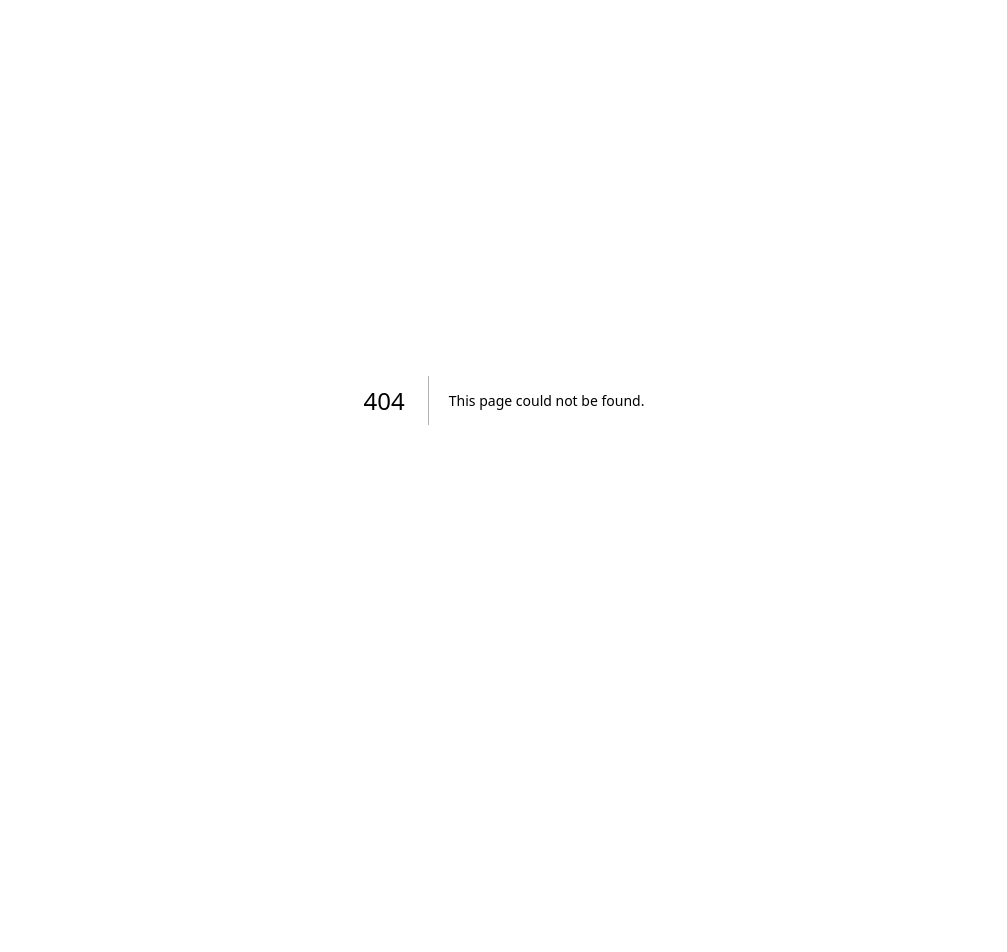
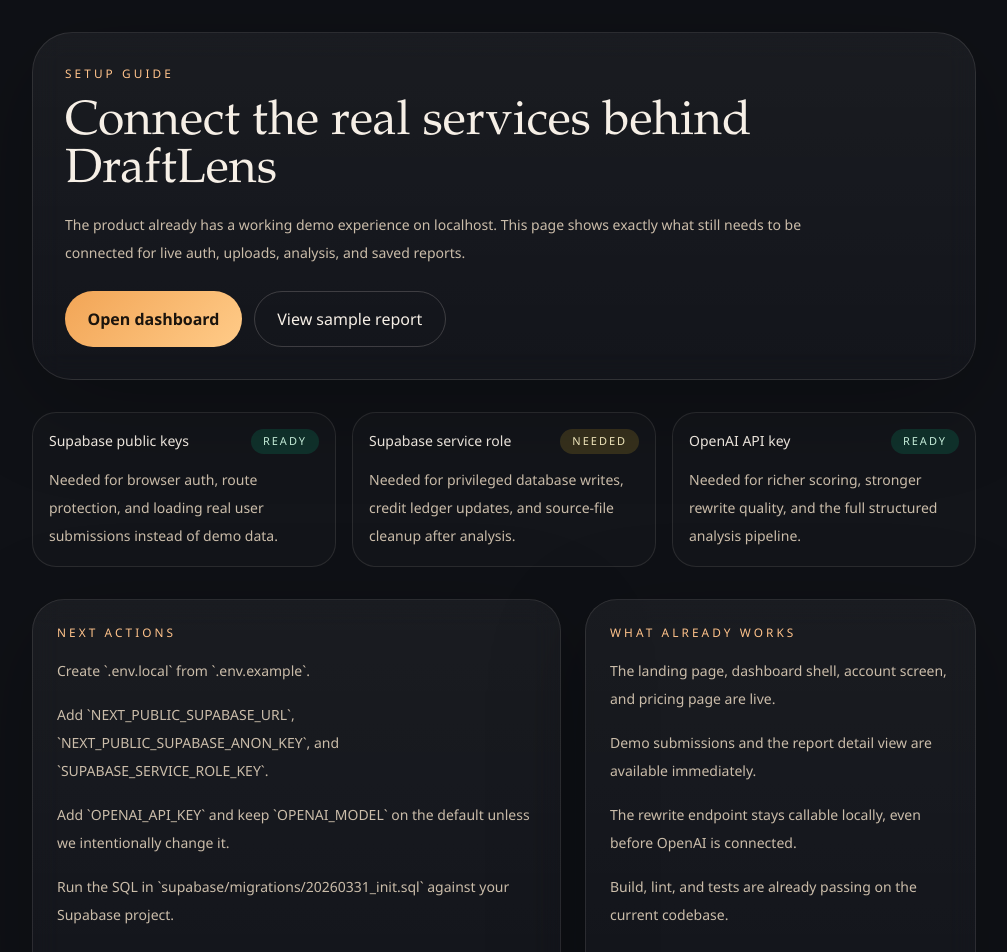
Before and after one commit to arjunymun/essay-feedback-app, a Next.js app: page /setup in a window 1280 px wide. Before the commit this address had no page. Shown: the top 952 px of the page, without its empty margins (136-1143 px from the left). Before the commit the page ends 800 px from the top, so only its background shows below. Built offline with nearby package versions, Linux system fonts and the light colour scheme; no server answers.

Commit message:
Add in-app setup guide

```diff
--- a/src/app/dashboard/page.tsx
+++ b/src/app/dashboard/page.tsx
@@ -38,6 +38,9 @@
           </div>
 
           <div className="flex flex-wrap items-center gap-3">
+            <Link className="secondary-button" href="/setup">
+              Setup
+            </Link>
             <Link className="secondary-button" href="/account">
               Account
             </Link>
@@ -52,7 +55,19 @@
 
         {flags.isDemoMode ? (
           <section className="rounded-[1.8rem] border border-sky-300/20 bg-sky-300/8 px-6 py-5 text-sm leading-7 text-sky-100">
-            Demo mode is active. You can inspect the seeded sample report and the rewrite lab now, then wire Supabase and OpenAI when you are ready for real uploads.
+            <p>
+              Demo mode is active. You can inspect the seeded sample report and the
+              rewrite lab now, then wire Supabase and OpenAI when you are ready for real
+              uploads.
+            </p>
+            <div className="mt-4 flex flex-wrap gap-3">
+              <Link className="secondary-button" href="/dashboard/submissions/demo-report">
+                Open sample report
+              </Link>
+              <Link className="secondary-button" href="/setup">
+                Finish setup
+              </Link>
+            </div>
           </section>
         ) : null}
 
--- a/src/app/page.tsx
+++ b/src/app/page.tsx
@@ -54,6 +54,9 @@
                 <Link className="secondary-button" href="/pricing">
                   See pricing path
                 </Link>
+                <Link className="secondary-button" href="/setup">
+                  Setup guide
+                </Link>
               </div>
             </div>
 
@@ -89,6 +92,27 @@
             description="Full-stack auth, uploads, AI analysis, citation verification, saved reports, and a clear business path make this a strong portfolio project and a realistic side-hustle foundation."
           />
         </section>
+
+        <section className="grid gap-5 lg:grid-cols-[1.1fr_0.9fr]">
+          <div className="glass-card rounded-[2rem] p-6">
+            <p className="eyebrow">How it works</p>
+            <ol className="mt-5 space-y-4 text-sm leading-7 text-[var(--muted)]">
+              <li>Upload a `.docx` or text PDF and DraftLens extracts the essay body, references, and citation signals.</li>
+              <li>The analysis pipeline scores the draft against a general academic rubric and highlights the highest-leverage fixes.</li>
+              <li>Crossref and OpenAlex checks look for likely source matches so weak or missing citations are easier to spot.</li>
+              <li>Students review saved reports, compare rewrite suggestions, and revise with a clearer plan.</li>
+            </ol>
+          </div>
+
+          <div className="glass-card rounded-[2rem] p-6">
+            <p className="eyebrow">Build status</p>
+            <ul className="mt-5 space-y-4 text-sm leading-7 text-[var(--muted)]">
+              <li>Frontend, dashboard, report pages, and demo data are live on localhost now.</li>
+              <li>Supabase will unlock real auth, uploads, storage cleanup, and saved user history.</li>
+              <li>OpenAI will upgrade the fallback analysis into richer scoring and rewrite output.</li>
+            </ul>
+          </div>
+        </section>
       </main>
     </div>
   );
--- /dev/null
+++ b/src/app/setup/page.tsx
@@ -0,0 +1,114 @@
+import Link from "next/link";
+
+import { APP_NAME } from "@/lib/constants";
+import { flags } from "@/lib/env";
+
+type SetupItemProps = {
+  label: string;
+  ready: boolean;
+  detail: string;
+};
+
+function SetupItem({ label, ready, detail }: SetupItemProps) {
+  return (
+    <div className="metric-card">
+      <div className="flex items-center justify-between gap-3">
+        <p className="text-sm font-medium text-[var(--foreground)]">{label}</p>
+        <span
+          className={`rounded-full px-3 py-1 text-[11px] uppercase tracking-[0.18em] ${
+            ready
+              ? "bg-emerald-400/15 text-emerald-100"
+              : "bg-amber-300/15 text-amber-100"
+          }`}
+        >
+          {ready ? "Ready" : "Needed"}
+        </span>
+      </div>
+      <p className="mt-3 text-sm leading-7 text-[var(--muted)]">{detail}</p>
+    </div>
+  );
+}
+
+export default function SetupPage() {
+  const steps = [
+    {
+      label: "Supabase public keys",
+      ready: flags.hasSupabasePublic,
+      detail:
+        "Needed for browser auth, route protection, and loading real user submissions instead of demo data.",
+    },
+    {
+      label: "Supabase service role",
+      ready: flags.hasSupabaseService,
+      detail:
+        "Needed for privileged database writes, credit ledger updates, and source-file cleanup after analysis.",
+    },
+    {
+      label: "OpenAI API key",
+      ready: flags.hasOpenAI,
+      detail:
+        "Needed for richer scoring, stronger rewrite quality, and the full structured analysis pipeline.",
+    },
+  ];
+
+  return (
+    <div className="page-shell">
+      <main className="mx-auto flex w-full max-w-5xl flex-1 flex-col gap-8 px-6 py-8 lg:px-10">
+        <section className="glass-card rounded-[2.5rem] p-8">
+          <p className="eyebrow">Setup guide</p>
+          <h1 className="mt-4 font-display text-5xl text-[var(--foreground)]">
+            Connect the real services behind {APP_NAME}
+          </h1>
+          <p className="mt-4 max-w-3xl text-sm leading-7 text-[var(--muted)]">
+            The product already has a working demo experience on localhost. This page
+            shows exactly what still needs to be connected for live auth, uploads,
+            analysis, and saved reports.
+          </p>
+
+          <div className="mt-6 flex flex-wrap gap-3">
+            <Link className="primary-button" href="/dashboard">
+              Open dashboard
+            </Link>
+            <Link className="secondary-button" href="/dashboard/submissions/demo-report">
+              View sample report
+            </Link>
+          </div>
+        </section>
+
+        <section className="grid gap-4 md:grid-cols-3">
+          {steps.map((step) => (
+            <SetupItem
+              key={step.label}
+              detail={step.detail}
+              label={step.label}
+              ready={step.ready}
+            />
+          ))}
+        </section>
+
+        <section className="grid gap-6 lg:grid-cols-[1.15fr_0.85fr]">
+          <div className="glass-card rounded-[2rem] p-6">
+            <p className="eyebrow">Next actions</p>
+            <ol className="mt-4 space-y-4 text-sm leading-7 text-[var(--muted)]">
+              <li>Create `.env.local` from `.env.example`.</li>
+              <li>Add `NEXT_PUBLIC_SUPABASE_URL`, `NEXT_PUBLIC_SUPABASE_ANON_KEY`, and `SUPABASE_SERVICE_ROLE_KEY`.</li>
+              <li>Add `OPENAI_API_KEY` and keep `OPENAI_MODEL` on the default unless we intentionally change it.</li>
+              <li>Run the SQL in `supabase/migrations/20260331_init.sql` against your Supabase project.</li>
+              <li>Restart `npm run dev` and test sign-up, upload, and report generation end to end.</li>
+            </ol>
+          </div>
+
+          <div className="glass-card rounded-[2rem] p-6">
+            <p className="eyebrow">What already works</p>
+            <ul className="mt-4 space-y-4 text-sm leading-7 text-[var(--muted)]">
+              <li>The landing page, dashboard shell, account screen, and pricing page are live.</li>
+              <li>Demo submissions and the report detail view are available immediately.</li>
+              <li>The rewrite endpoint stays callable locally, even before OpenAI is connected.</li>
+              <li>Build, lint, and tests are already passing on the current codebase.</li>
+            </ul>
+          </div>
+        </section>
+      </main>
+    </div>
+  );
+}
--- a/src/components/dashboard/setup-notice.tsx
+++ b/src/components/dashboard/setup-notice.tsx
@@ -1,3 +1,5 @@
+import Link from "next/link";
+
 type SetupNoticeProps = {
   hasSupabase: boolean;
   hasServiceRole: boolean;
@@ -25,6 +27,14 @@
       <p className="mt-2 text-amber-100/80">
         Add {missing.join(", ")} in `.env.local` before the authenticated upload flow can run end to end.
       </p>
+      <div className="mt-4 flex flex-wrap gap-3">
+        <Link className="secondary-button" href="/setup">
+          Open setup guide
+        </Link>
+        <Link className="rounded-full px-4 py-2 text-amber-50/90 transition hover:text-white" href="/dashboard">
+          Explore demo mode
+        </Link>
+      </div>
     </div>
   );
 }
--- a/src/components/marketing/site-header.tsx
+++ b/src/components/marketing/site-header.tsx
@@ -22,6 +22,9 @@
       </Link>
 
       <nav className="flex items-center gap-3 text-sm">
+        <Link href="/setup" className="rounded-full px-4 py-2 text-[var(--muted)] transition hover:text-[var(--foreground)]">
+          Setup
+        </Link>
         <Link href="/pricing" className="rounded-full px-4 py-2 text-[var(--muted)] transition hover:text-[var(--foreground)]">
           Pricing
         </Link>
```
Also changed, not shown: 1 other file (tests, documents, lock files or other folders).
